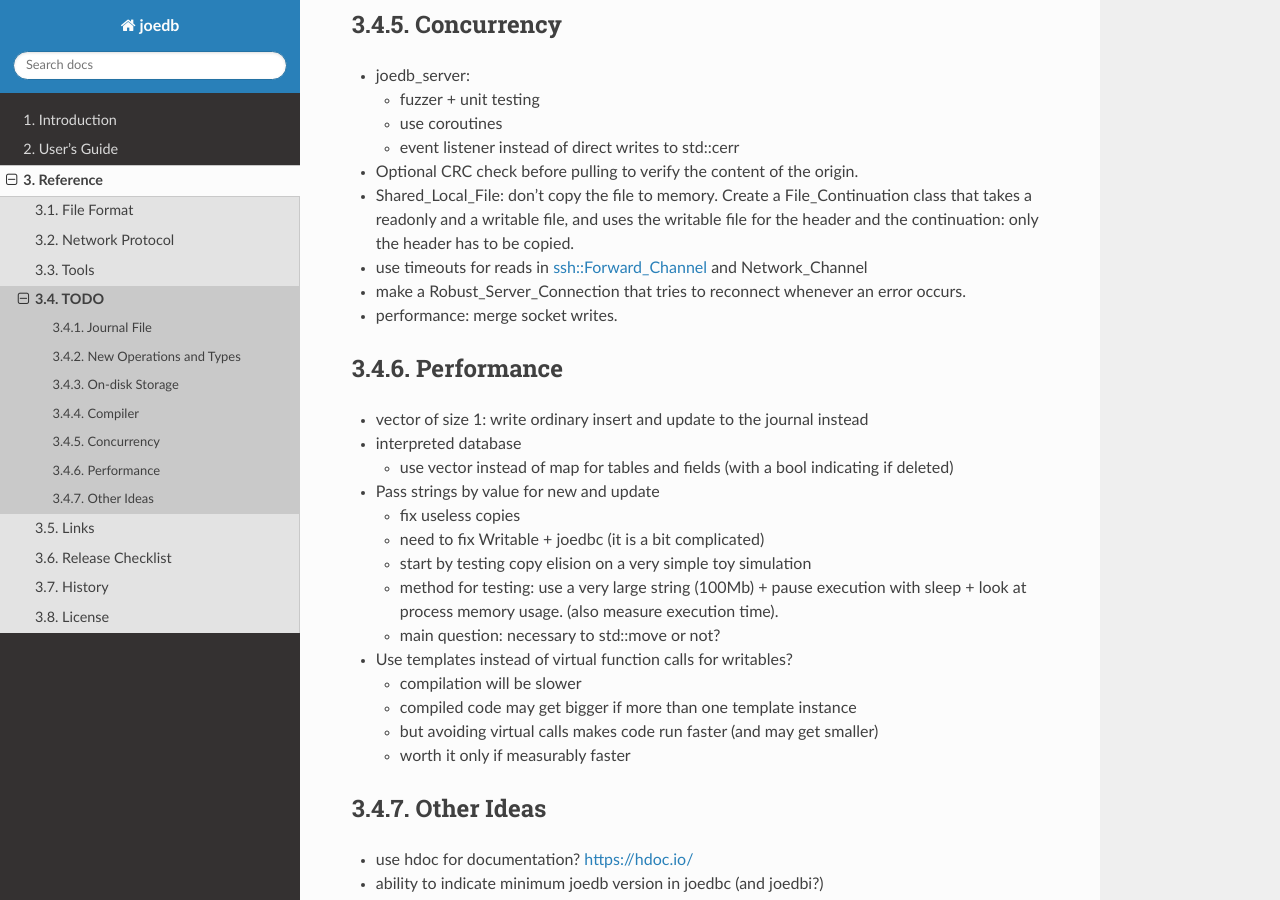
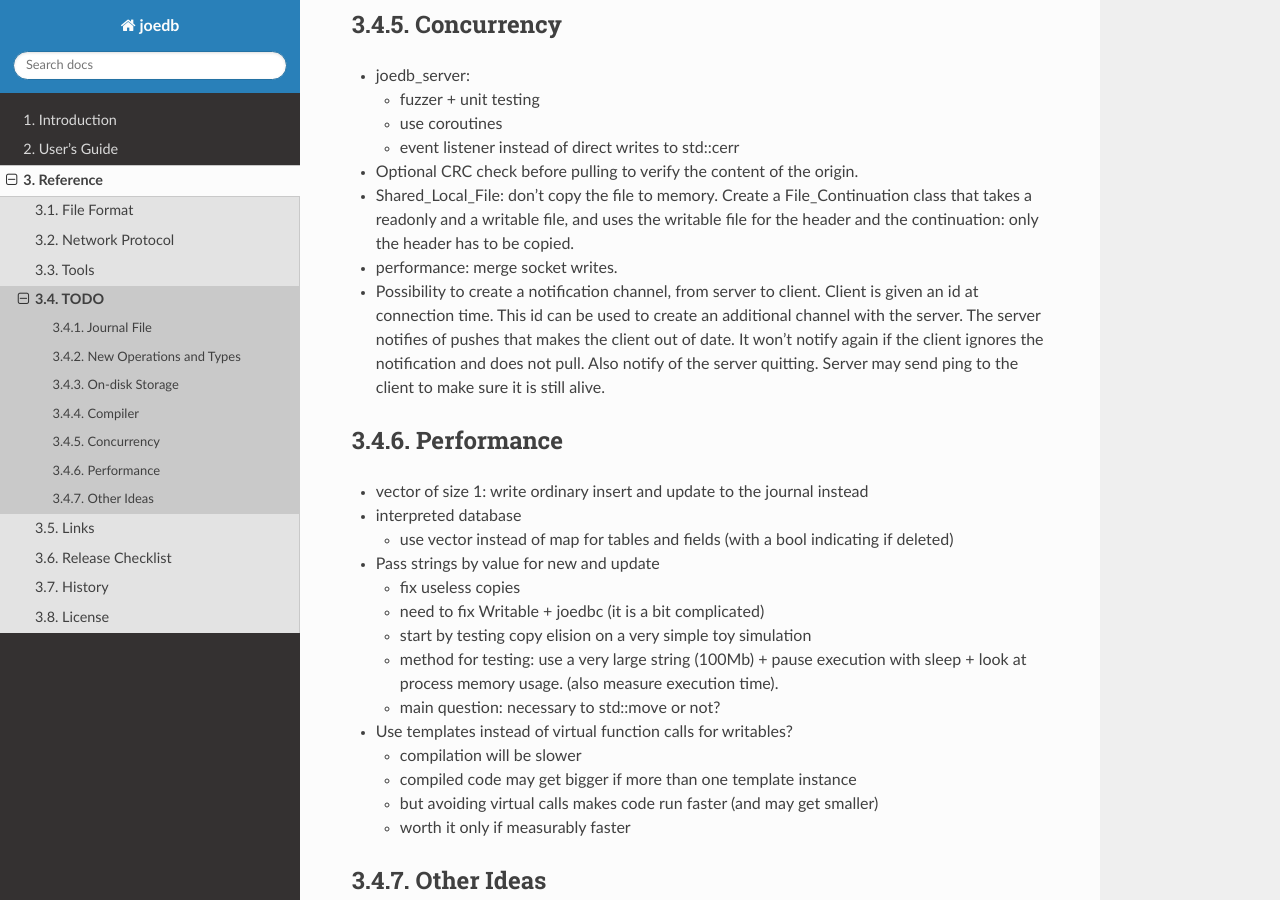
Before and after one commit to Remi-Coulom/joedb, a Sphinx documentation site: the page built from doc/source/todo.rst, in a window 1280 px wide and 900 px high, scrolled down 1337 px. Built offline with Sphinx 7.4.7 and the Read the Docs theme 2.0.0, drawn with Linux system fonts in a browser that asks for light colours; formulas are drawn with MathJax 3.

Commit message:
TODO: notification channel

```diff
--- a/doc/source/todo.rst
+++ b/doc/source/todo.rst
@@ -69,10 +69,13 @@ Concurrency
 - Shared_Local_File: don't copy the file to memory. Create a File_Continuation
   class that takes a readonly and a writable file, and uses the writable file
   for the header and the continuation: only the header has to be copied.
-- use timeouts for reads in ssh::Forward_Channel and Network_Channel
-- make a Robust_Server_Connection that tries to reconnect whenever an error
-  occurs.
 - performance: merge socket writes.
+- Possibility to create a notification channel, from server to client. Client
+  is given an id at connection time. This id can be used  to create an
+  additional channel with the server. The server notifies of pushes that makes
+  the client out of date. It won't notify again if the client ignores the
+  notification and does not pull. Also notify of the server quitting. Server
+  may send ping to the client to make sure it is still alive.
 
 Performance
 -----------
```
Also changed, not shown: 1 other file.
